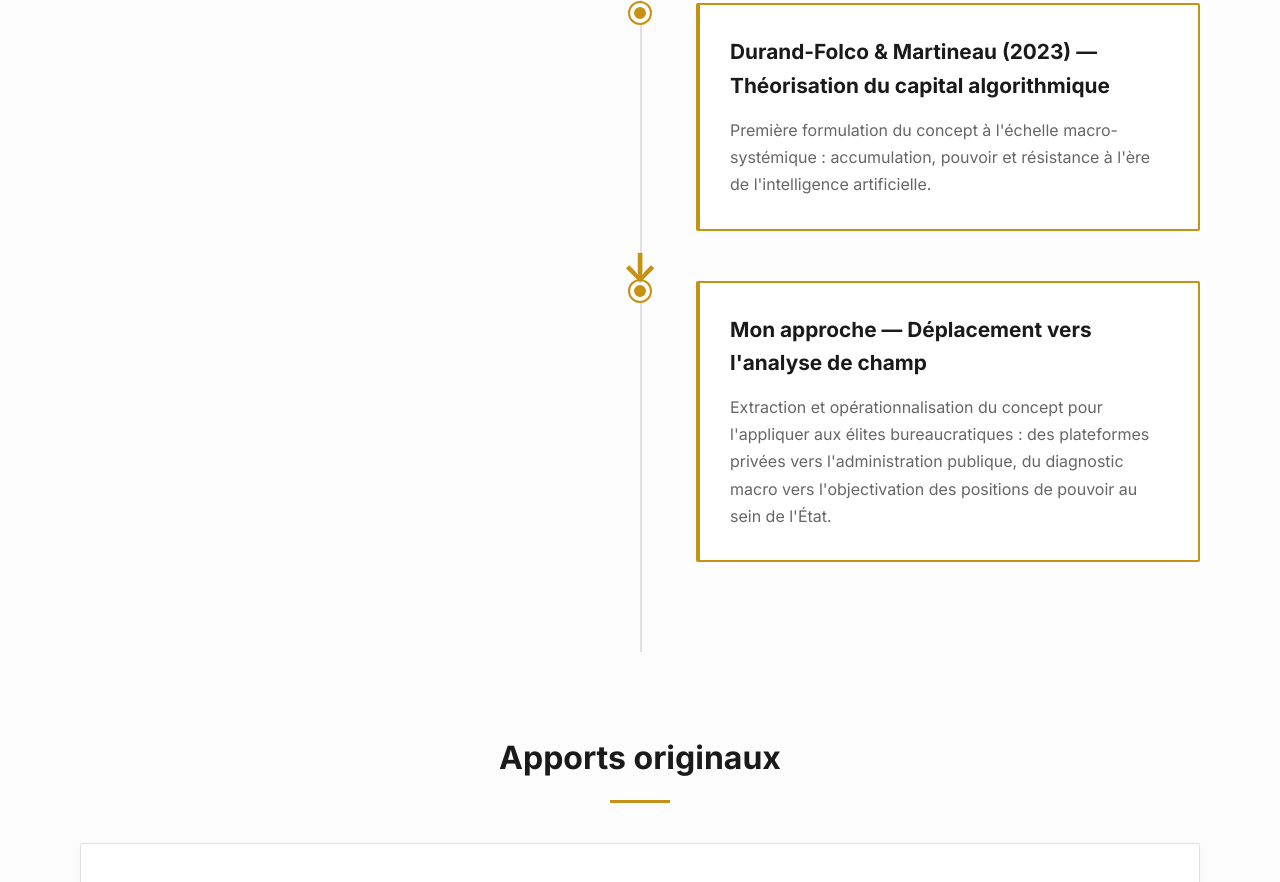
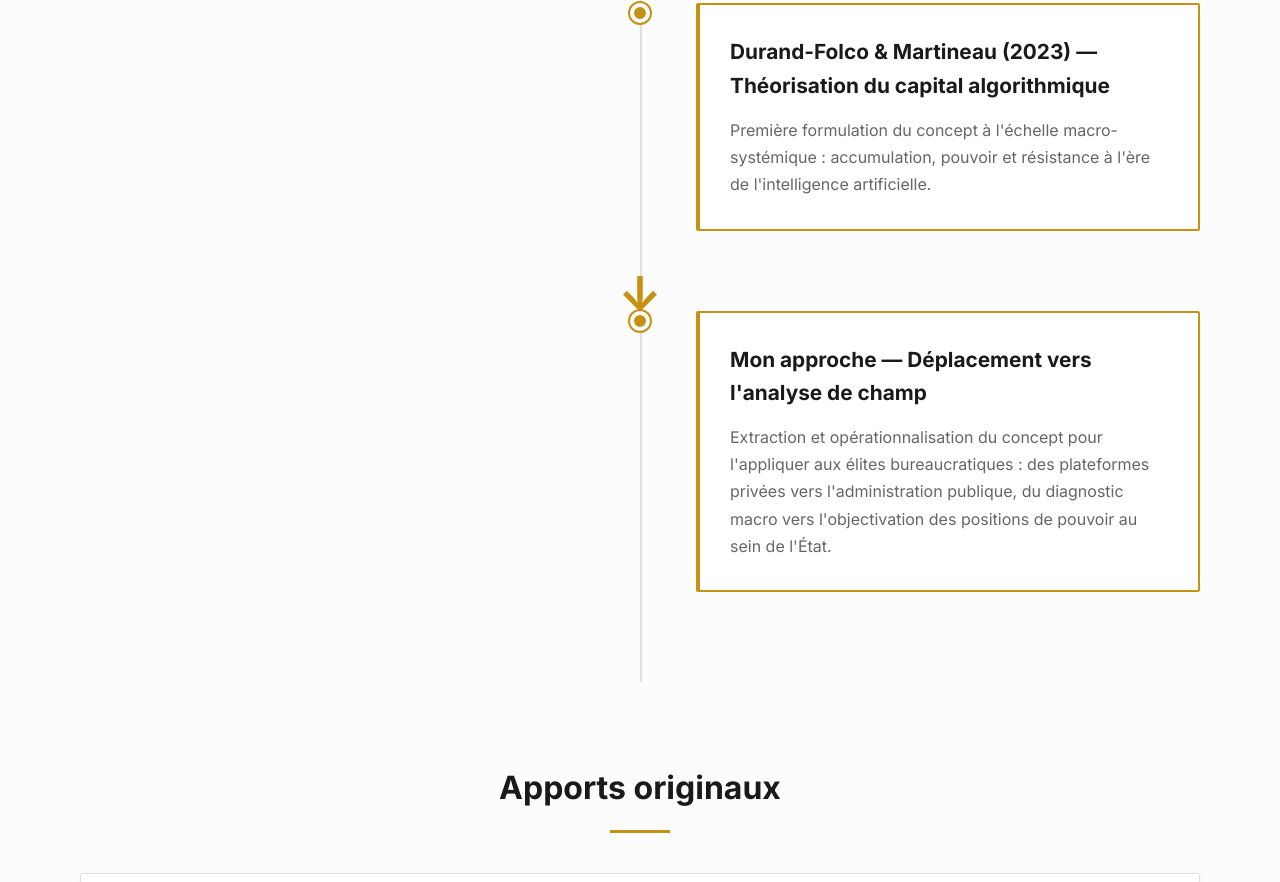
Before and after one commit to thibault-lalut/capital-algorithmique, a plain HTML site: page index.html in a window 1280 px wide. Shown: the part 5564-6446 px from the top of the page. Drawn offline with Linux system fonts and the light colour scheme.

Commit message:
Adjust timeline item spacing and font size
Updated margin and font size for timeline items.

```diff
--- a/index.html
+++ b/index.html
@@ -818,9 +818,9 @@
             position: relative;
         }
 
-        /* Plus d'espace entre les items 3 et 4 */
+
         .timeline-item:nth-child(4) {
-            margin-top: 30px;  /* Ajoute 30px d'espace supplémentaire */
+            margin-top: 80px;
 
         }
 
@@ -883,8 +883,8 @@
             position: absolute;
             left: 50%;
             transform: translateX(-50%);
-            top: -45px;
-            font-size: 2.5em;
+            top: -55px;
+            font-size: 3em;
             color: #c69214;
             font-weight: bold;
             z-index: 10;
```
